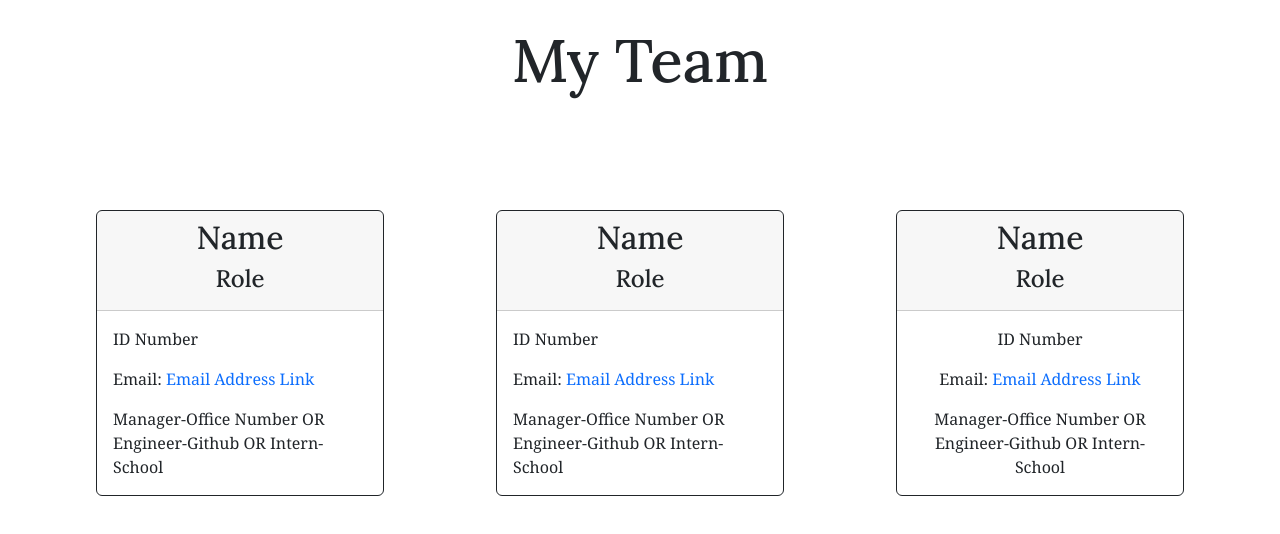
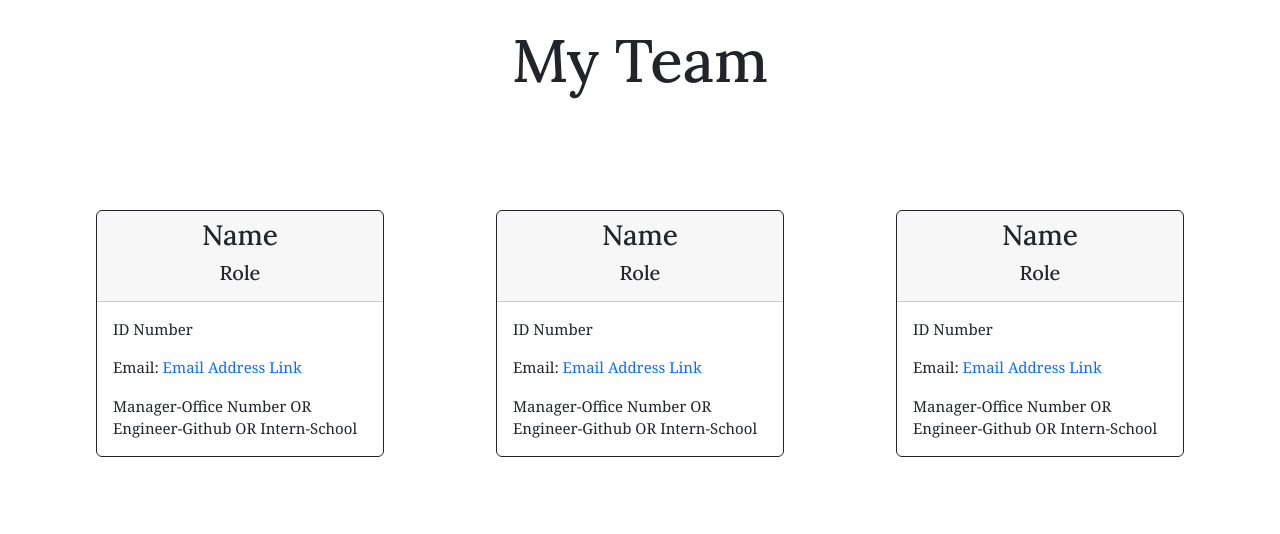
Before and after one commit to hlnicks/team-profile-generator, a website: page src/index.html in a window 1280 px wide. Drawn offline with nearby package versions, Linux system fonts and the light colour scheme.

Commit message:
more HTML setup

```diff
--- a/src/index.html
+++ b/src/index.html
@@ -17,9 +17,9 @@
     </header>
    <main class="d-flex justify-content-around">
     <div class="card border-dark " style="width: 18rem;">
-        <div class="card-header text-center " style="background-color:">
-            <h2 class="card-title">Name</h2>
-            <h4 class="card-title">Role</h4>
+        <div class="card-header text-center" style="background-color:">
+            <h3 class="card-title">Name</h3>
+            <h5 class="card-title ">Role</h5>
         </div>
         <div class="card-body">
             <p class="card-text">ID Number</p>
@@ -30,8 +30,8 @@
 
     <div class="card border-dark " style="width: 18rem;">
         <div class="card-header text-center " style="background-color:">
-            <h2 class="card-title">Name</h2>
-            <h4 class="card-title ">Role</h4>
+            <h3 class="card-title">Name</h3>
+            <h5 class="card-title ">Role</h5>
         </div>
         <div class="card-body">
             <p class="card-text">ID Number</p>
@@ -40,12 +40,12 @@
         </div>
     </div>
 
-    <div class="card text-center border-dark " style="width: 18rem;">
-        <div class="card-header text-center " style="background-color:">
-            <h2 class="card-title">Name</h2>
-            <h4 class="card-title ">Role</h4>
+    <div class="card border-dark " style="width: 18rem;">
+        <div class="card-header text-center" style="background-color:">
+            <h3 class="card-title">Name</h3>
+            <h5 class="card-title ">Role</h5>
         </div>
-        <div class="card-body">
+        <div class="card-body d-flex align-content-center flex-wrap">
             <p class="card-text">ID Number</p>
             <p class="card-text">Email: <a href="" class="text-decoration-none">Email Address Link</a></p>
             <p class="card-text">Manager-Office Number OR Engineer-Github OR Intern-School</p>
--- a/src/style.css
+++ b/src/style.css
@@ -10,8 +10,13 @@ main {
 }
 .card-header {
     font-family: 'Lora', serif;
+    line-height: 1px;
 }
 
 .card-body {
     font-family: Georgia, 'Times New Roman', Times, serif;
 }
+
+.card-text {
+    font-size: 15px;
+}
```
